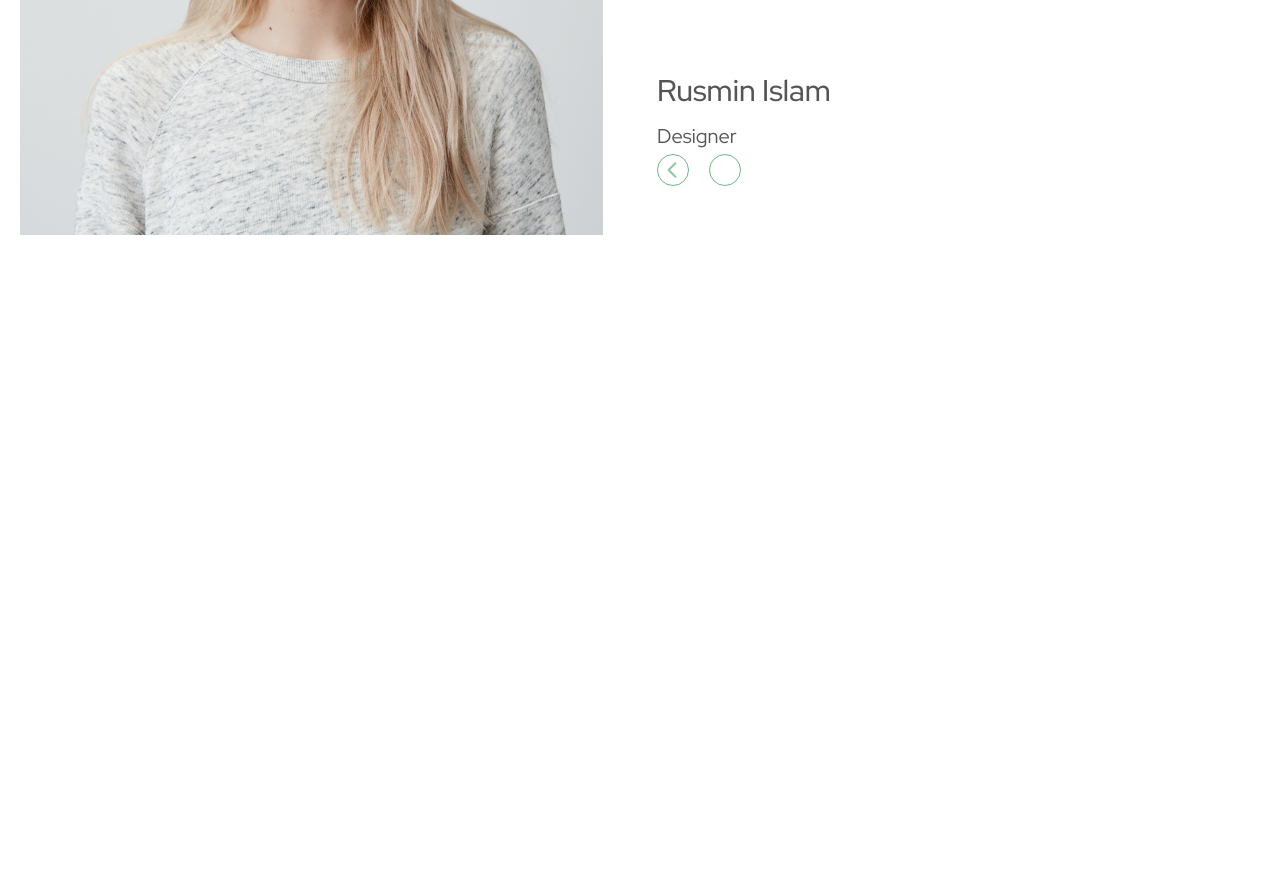
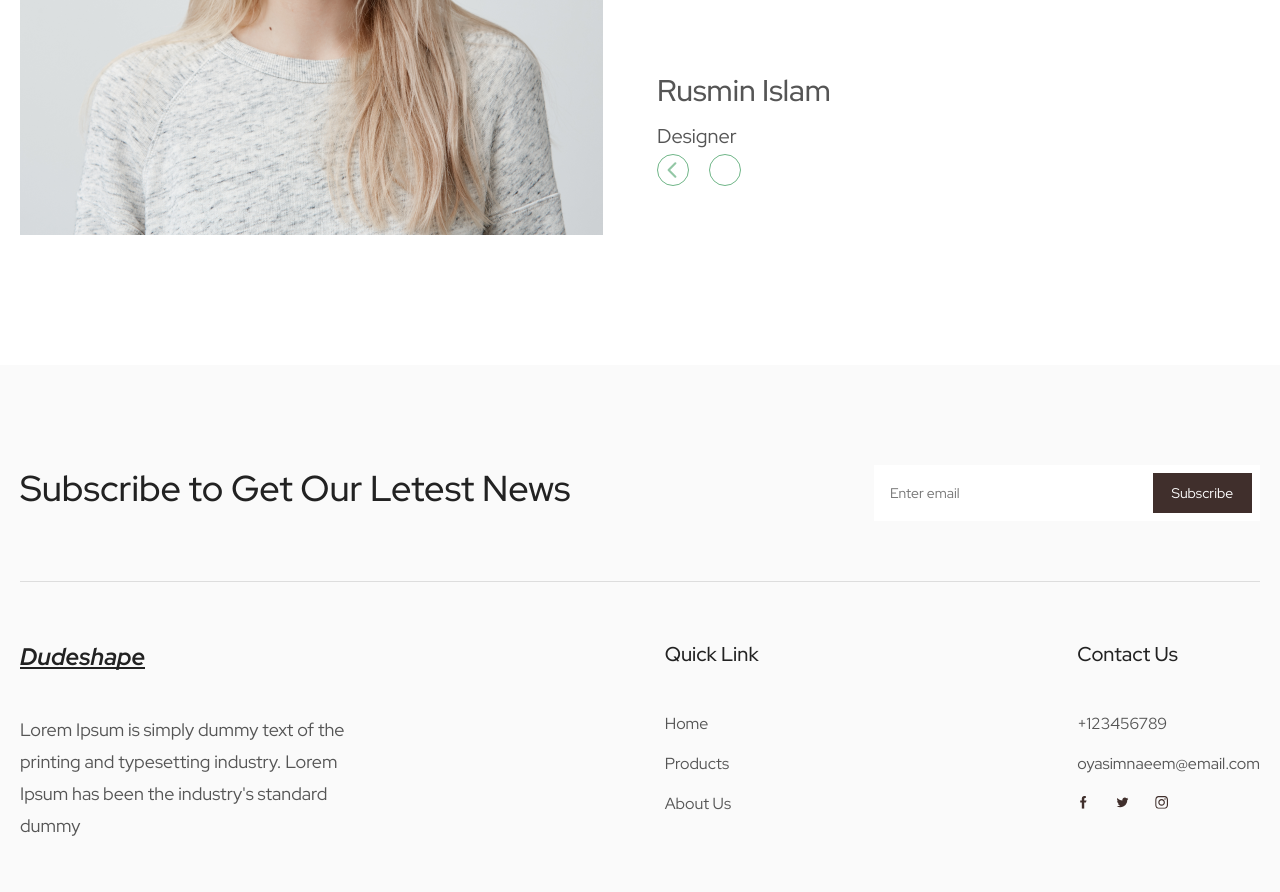
Before and after one commit to ArtemMerkushyn/dudeshape, a plain HTML site: page index.html in a window 1280 px wide. Shown: the part 3734-4626 px from the top of the page. Before the commit the page ends 4034 px from the top, so only its background shows below. Drawn offline with nearby package versions, Linux system fonts and the light colour scheme.

Commit message:
wrote the footer

```diff
--- a/css/styles.css
+++ b/css/styles.css
@@ -2,6 +2,10 @@
     box-sizing: border-box;
     padding: 0;
     margin: 0;
+}
+
+html {
+    scroll-behavior: smooth
 }
 
 body {
@@ -564,3 +568,102 @@ li {
     height: 23px;
     background: url('../img/next2.svg') 0 0/auto 100% no-repeat;
 }
+/*=====================================================================================*/
+/* footer */
+/*=====================================================================================*/
+.footer {
+    margin-top: 65px;
+    padding-top: 100px;
+    padding-bottom: 50px;
+    background: #FAFAFA;
+}
+
+.footer__top {
+    display: flex;
+    justify-content: space-between;
+    border-bottom: 1px solid #DDDDDD;
+    margin-bottom: 60px;
+}
+
+.footer h3 {
+    font-size: 36px;
+    line-height: 46px;
+    font-weight: 500;
+    color: #222222;
+}
+
+.footer .search {
+    width: 386px;
+    max-width: 386px;
+}
+
+.footer .search input {
+    width: 73%;
+    height: 100%;
+}
+
+.footer .search__btn {
+    width: 100px;
+    height: 40px;
+    font-size: 14px;
+    line-height: 20px;
+    color: #FFFFFF;
+}
+
+.footer__bottom {
+    display: flex;
+    justify-content: space-between;
+}
+
+.footer__bottom-item:first-child {
+    max-width: 326px;
+}
+
+.footer__bottom-item .logo {
+    display: inline;
+}
+
+.footer__bottom-item p {
+    font-size: 18px;
+    line-height: 32px;
+    margin-top: 40px;
+}
+
+.footer__bottom-item h6 {
+    font-size: 20px;
+    line-height: 24px;
+    font-weight: 500;
+    color: #222222;
+    margin-bottom: 48px;
+}
+
+.footer__bottom-item a {
+    font-size: 16px;
+    line-height: 20px;
+}
+
+.footer__nav-items {
+    display: flex;
+    flex-direction: column;
+    gap: 20px;
+}
+
+.footer__nav-items li {
+    height: 20px;
+}
+
+.contacts__wrapper {
+    display: flex;
+    flex-direction: column;
+    gap: 20px;
+}
+
+.social {
+    display: flex;
+    gap: 26px;
+}
+
+.social__item img {
+    width: 13px;
+    height: 13px;
+}
--- a/index.html
+++ b/index.html
@@ -93,7 +93,7 @@
     </section>
 
     <!-- popular -->
-    <section class="popular">
+    <section id="products" class="popular">
         <div class="container">
             <h3 class="title">Our Porular Product</h3>
             <div class="popular__item">
@@ -135,7 +135,7 @@
     </section>
 
     <!-- benefits -->
-    <section class="benefits">
+    <section id="about" class="benefits">
         <div class="container">
             <div class="benefits__item">
                 <h5>100%</h5>
@@ -218,6 +218,60 @@
         </div>
     </section>
 
+    <!-- footer -->
+     <footer class="footer">
+        <div class="container">
+            <div class="footer__top">
+                <h3>Subscribe to Get Our Letest News</h3>
+                <form class="search">
+                    <input type="text" name="search" placeholder="Enter email" aria-label="Subscribe">
+                    <button class="search__btn" type="submit">
+                        Subscribe
+                    </button>
+                </form>
+            </div>
+            <div class="footer__bottom">
+                <div class="footer__bottom-item">
+                    <div class="logo">Dudeshape</div>
+                    <p>
+                        Lorem Ipsum is simply dummy text of the printing and typesetting industry. Lorem Ipsum has been the industry's standard dummy
+                    </p>
+                </div>
+                <div class="footer__bottom-item">
+                    <h6>Quick Link</h6>
+                    <nav class="footer__nav">
+                        <ul class="footer__nav-items">
+                            <a href="#">Home</a>
+                            <a href="#products">Products </a>
+                            <a href="#about">About Us</a>
+                            <!-- <li><a href="#">Home</a></li>
+                            <li><a href="#products">Products </a></li>
+                            <li><a href="#about">About Us</a></li> -->
+                        </ul>
+                    </nav>
+                </div>
+                <div id="contact" class="footer__bottom-item">
+                    <h6>Contact Us</h6>
+                    <div class="contacts__wrapper">
+                        <a href="tel:+123456789">+123456789</a>
+                        <a href="mailto:oyasimnaeem@email.com">oyasimnaeem@email.com</a>
+                        <div class="social">
+                            <a class="social__item" href="#">
+                                <img src="./img/social1.svg" alt="social">
+                            </a>
+                            <a class="social__item" href="#">
+                                <img src="./img/social2.svg" alt="social">
+                            </a>
+                            <a class="social__item" href="#">
+                                <img src="./img/social3.svg" alt="social">
+                            </a>
+                        </div>
+                    </div>
+                </div>
+            </div>
+        </div>
+     </footer>
+
     <!-- Подключение слайдера -->
     <script src="https://code.jquery.com/jquery-3.6.0.min.js"></script>
     <script src="//cdn.jsdelivr.net/npm/slick-carousel@1.8.1/slick/slick.min.js"></script>
```
Also changed, not shown: img/social1.svg (added), img/social2.svg (added), img/social3.svg (added).
